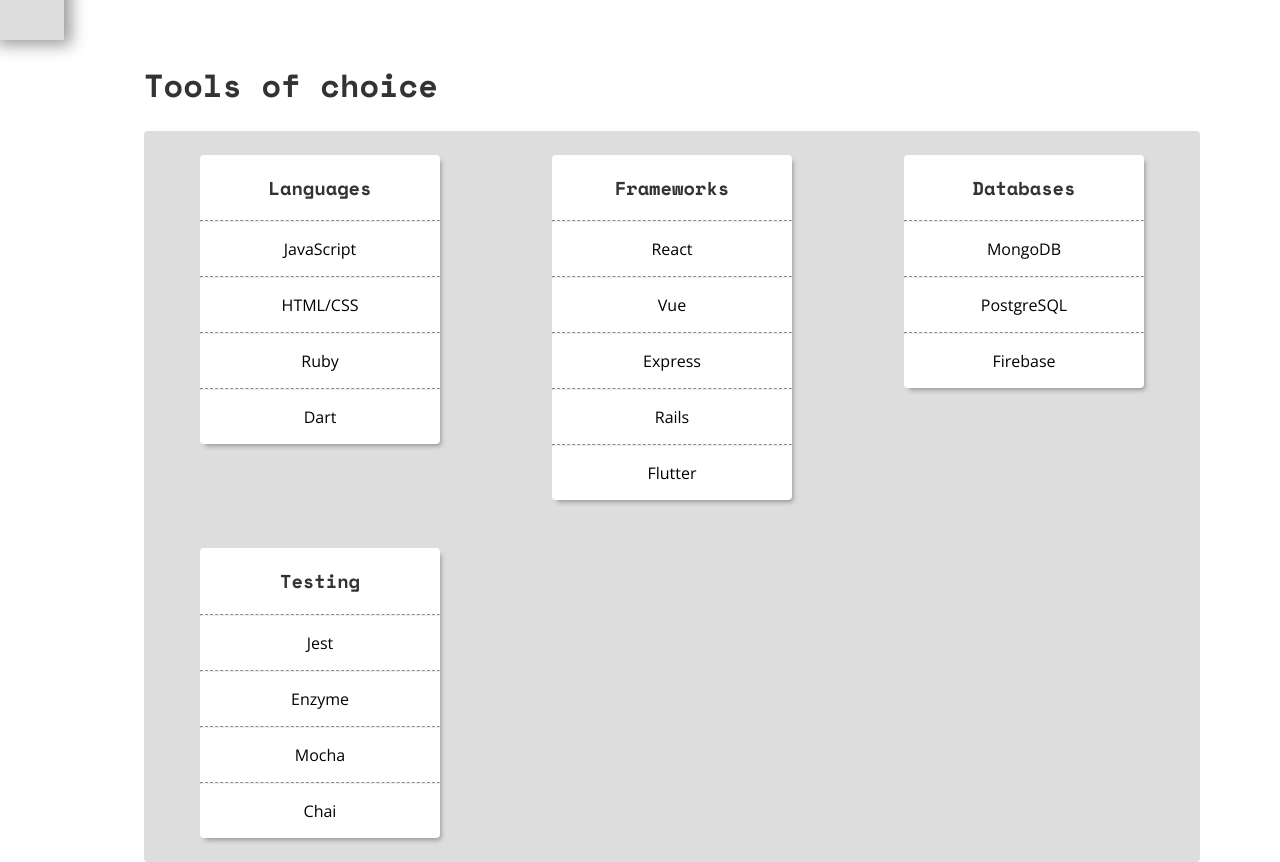
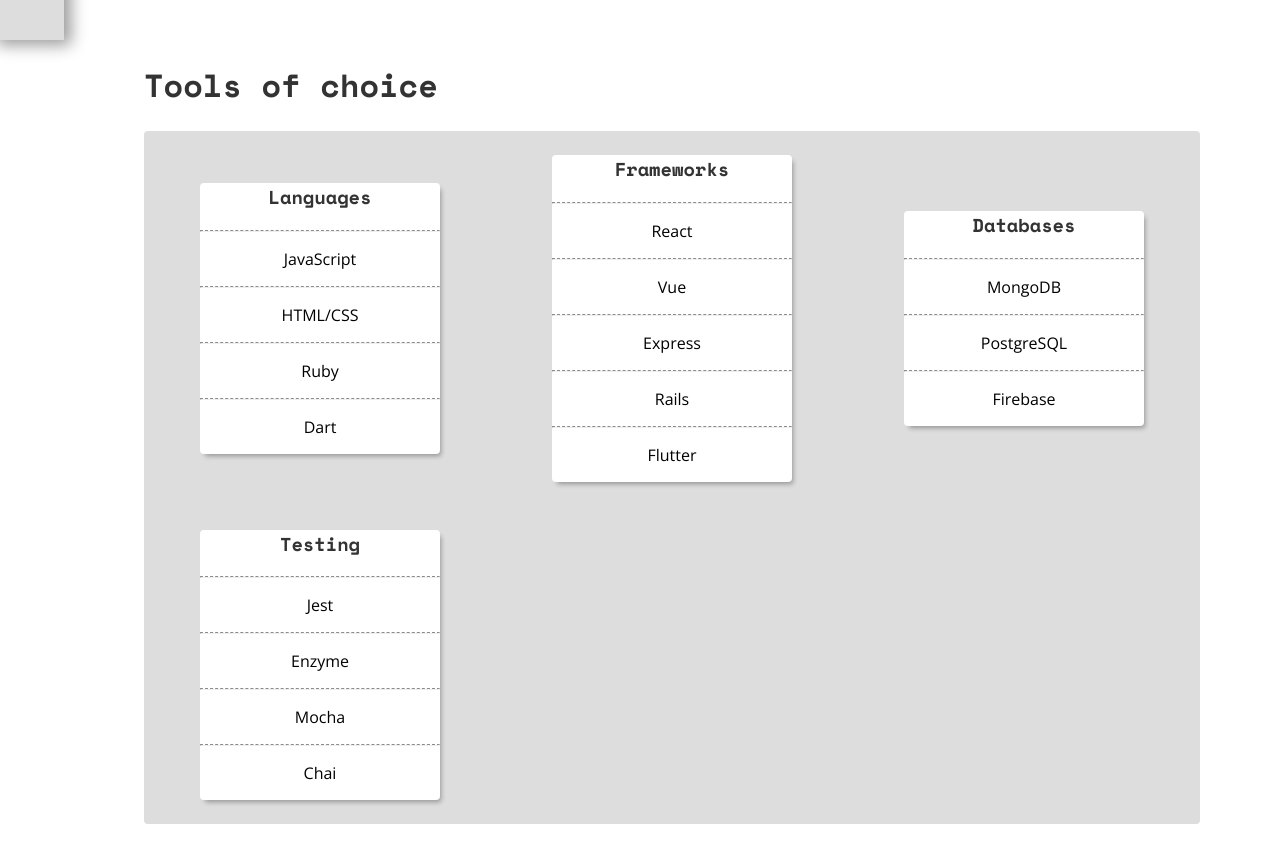
Before and after one commit to p12y/portfolio, a React (Create React App) app: page / in a window 1280 px wide. Shown: the part 760-1622 px from the top of the page. After the commit the page ends 1584 px from the top, so only its background shows below. Built offline with nearby package versions, Linux system fonts and the light colour scheme.

Commit message:
Add animation

```diff
--- a/package.json
+++ b/package.json
@@ -10,6 +10,7 @@
     "react-dom": "^16.8.6",
     "react-scripts": "3.0.1",
     "react-spring": "^8.0.20",
+    "react-visibility-sensor": "^5.0.2",
     "styled-components": "^4.2.0"
   },
   "scripts": {
--- a/src/components/Tools.js
+++ b/src/components/Tools.js
@@ -1,5 +1,8 @@
 import React from 'react';
 import styled from 'styled-components';
+import { useTrail, animated } from 'react-spring';
+import { Trail } from 'react-spring/renderprops';
+import VisibilitySensor from "react-visibility-sensor";
 
 const Title = styled.h1`
   color: #333;
@@ -108,14 +111,20 @@
     'Chai',
   ];
 
+  const trail = useTrail(4, { opacity: 1, marginTop: '0rem', from: { opacity: 0, marginTop: '-10rem' } });
+
+  const cards = [
+    <ToolCard title="Languages" tools={languages} />,
+    <ToolCard title="Frameworks" tools={frameworks} />,
+    <ToolCard title="Databases" tools={databases} />,
+    <ToolCard title="Testing" tools={testing} />,
+  ];
+
   return (
     <Container>
       <Title>Tools of choice</Title>
       <Section>
-        <ToolCard title="Languages" tools={languages} />
-        <ToolCard title="Frameworks" tools={frameworks} />
-        <ToolCard title="Databases" tools={databases} />
-        <ToolCard title="Testing" tools={testing} />
+        {trail.map((props, index) => <animated.div style={props}>{cards[index]}</animated.div>)}
       </Section>
     </Container>
   );
```
Also changed, not shown: 1 other file (tests, documents, lock files or other folders).
